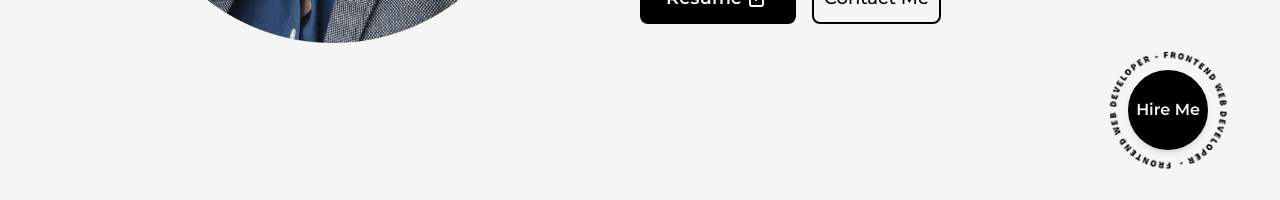
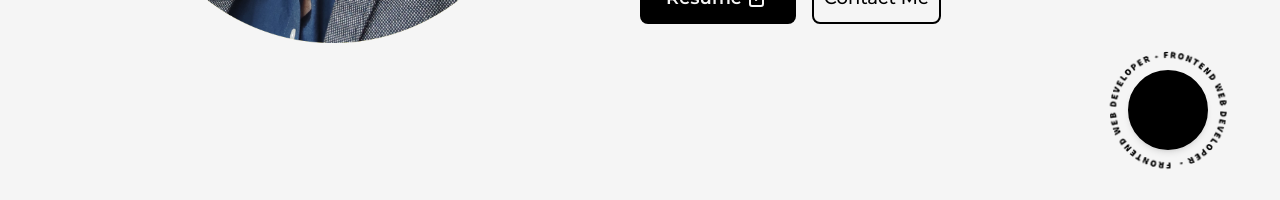
Before and after one commit to MauricioSuescun/portfolio-v2, a Next.js app: page / in a window 1280 px wide. Shown: the part 582-782 px from the top of the page. Built offline with nearby package versions, Linux system fonts and the light colour scheme.

Commit message:
final version

```diff
--- a/src/components/HireMe.js
+++ b/src/components/HireMe.js
@@ -12,7 +12,7 @@ const HireMe = () => {
           className={"fill-black animate-spin-slow dark:fill-light"}
         />
         <MotionLink
-          className="flex items-center justify-center absolute left-1/2 top-1/2 -translate-x-1/2 -translate-y-1/2 bg-dark text-light shadow-md border-2 border-solid border-dark w-20 h-20 font-semibold rounded-full  hover:bg-light hover:text-dark dark:bg-light dark:text-black hover:dark:bg-dark hover:dark:text-light hover:dark:border-light md:w-12 md:h-12 md:text-[10px]"
+          className="flex items-center justify-center absolute left-1/2 top-1/2 -translate-x-1/2 -translate-y-1/2 bg-dark shadow-md border-2 border-solid border-dark w-20 h-20 font-semibold rounded-full dark:bg-light dark:text-black md:w-12 md:h-12 md:text-[10px]"
           href="mailto:mautorres15@hotmail.com"
           whileHover={{
             backgroundColor: [
```
